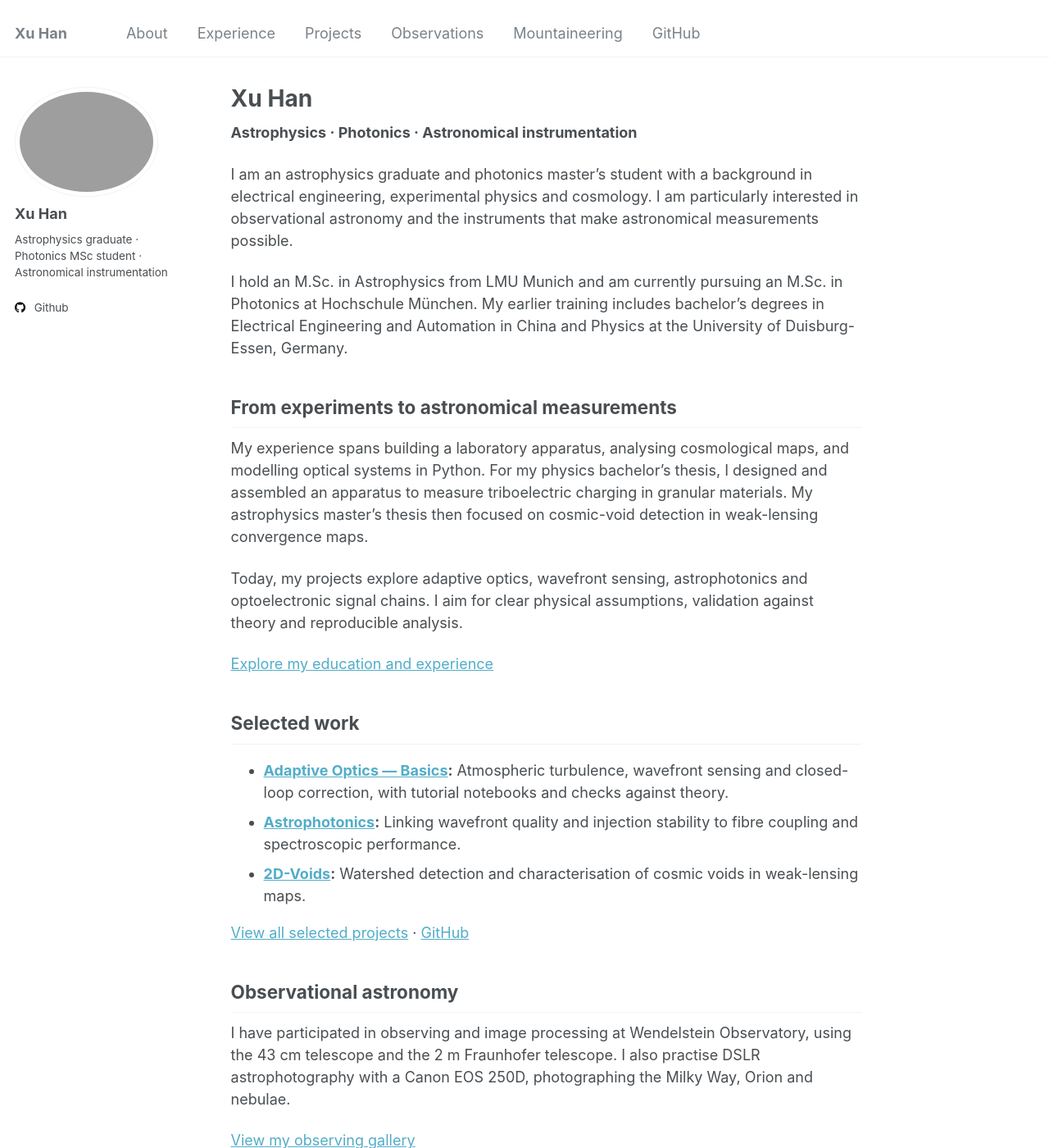
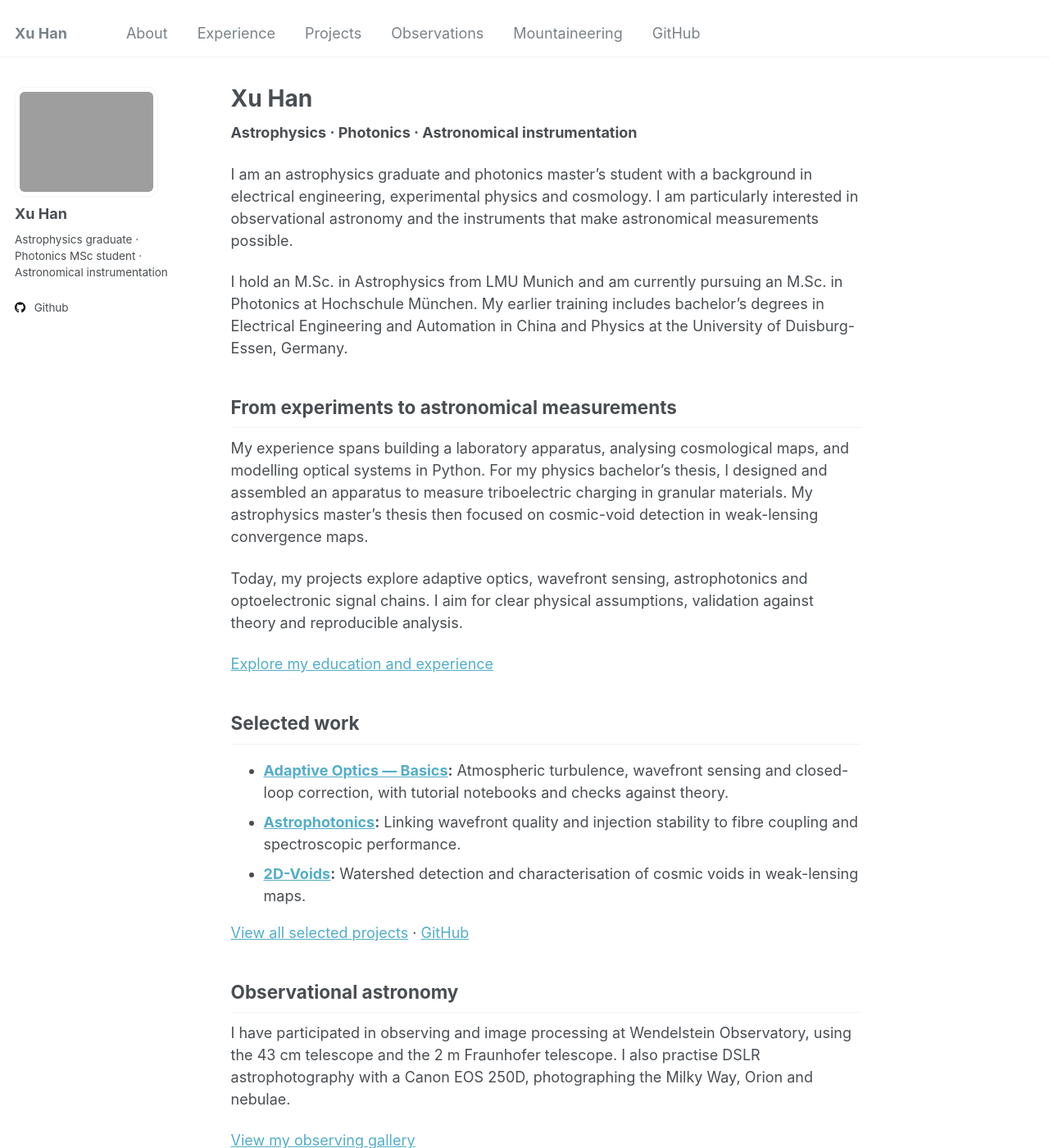
Before and after one commit to xhvoid/Xu-Han.github.io, a Jekyll site: the page built from _pages/about.md, in a window 1280 px wide and 1400 px high. Shown: the whole window at 82% size. Built offline with Jekyll 4.4.1, drawn with Linux system fonts in a browser that asks for light colours.

Commit message:
Update profile portrait and retain the LMU emblem

```diff
--- a/_config.yml
+++ b/_config.yml
@@ -21,7 +21,7 @@
 #               Additional customization can be done by editing /_includes/author-profile.html
 author:
   # Biographic information
-  avatar           : "xu-han-avatar.png"
+  avatar           : "xu-han-lmu-avatar.png"
   name             : "Xu Han"
   pronouns         : # example: "she/her"
   bio              : "Astrophysics graduate · Photonics MSc student · Astronomical instrumentation"
--- a/_sass/_sidebar.scss
+++ b/_sass/_sidebar.scss
@@ -91,7 +91,7 @@
 
   img {
     max-width: 175px;
-    border-radius: 50%;
+    border-radius: 12px;
 
     @include breakpoint($large) {
       padding: 5px;
```
Also changed, not shown: 1 other file.
